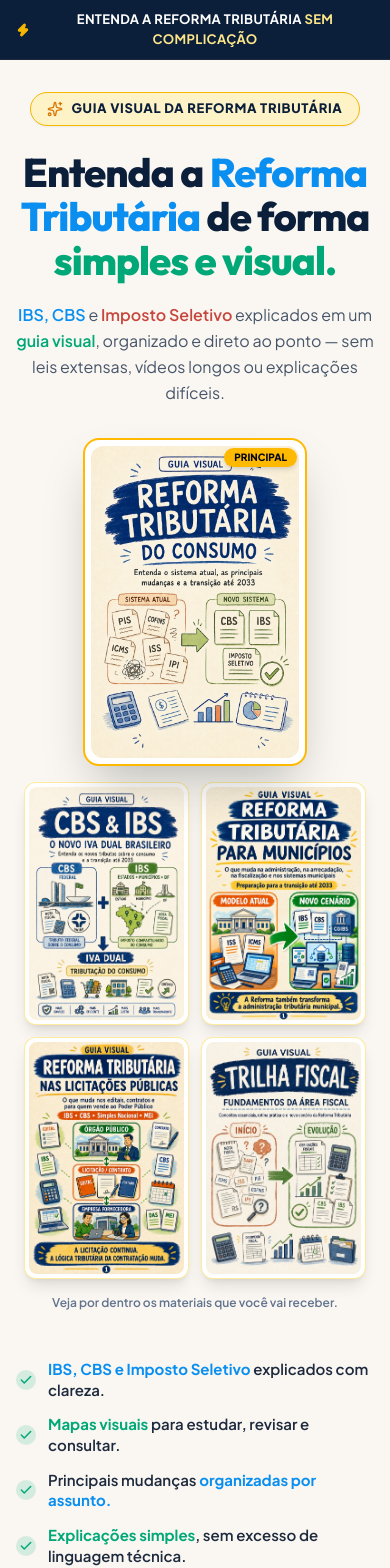
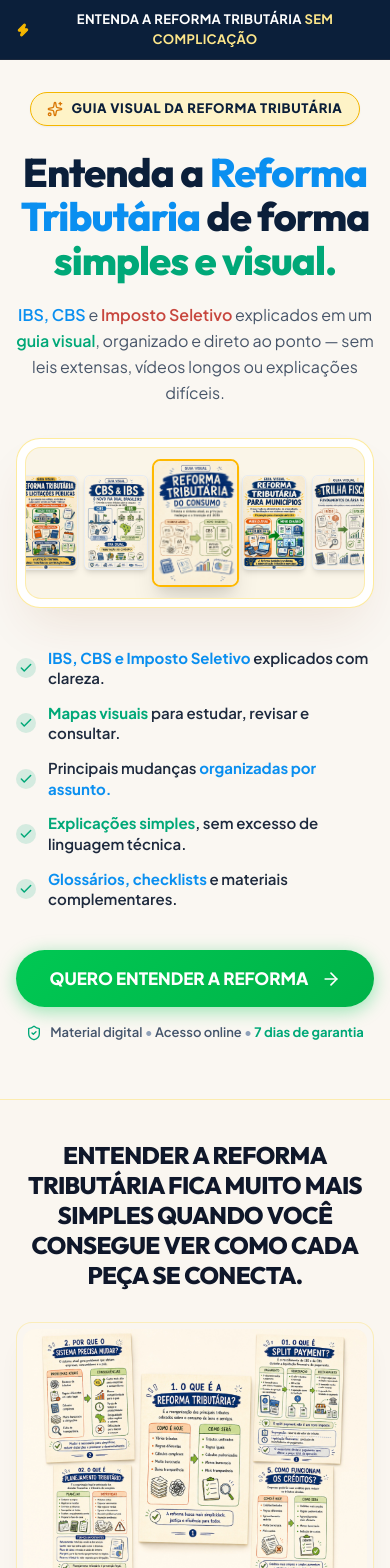
Before and after one commit to henriquecarreto/REFORMA-TRIBUTARIA, a React (Vite) app: page / in a window 390 px wide. Shown: the top 1568 px of the page. Built offline with nearby package versions, Linux system fonts and the light colour scheme.

Commit message:
feat(hero): unify 5 covers inside a single mockup frame with Consumo in center

```diff
--- a/src/components/HeroSection.tsx
+++ b/src/components/HeroSection.tsx
@@ -19,7 +19,7 @@ export const HeroSection: React.FC = () => {
       <div className="absolute top-0 right-0 w-96 h-96 bg-amber-100/50 rounded-full blur-3xl pointer-events-none -z-10" />
       <div className="absolute bottom-0 left-0 w-96 h-96 bg-blue-50/50 rounded-full blur-3xl pointer-events-none -z-10" />
 
-      <div className="max-w-5xl mx-auto px-4 sm:px-6 lg:px-8 flex flex-col items-center text-center">
+      <div className="max-w-4xl mx-auto px-4 sm:px-6 lg:px-8 flex flex-col items-center text-center">
 
         {/* 1. IDENTIFICAÇÃO DO PRODUTO */}
         <div className="inline-flex items-center gap-2 px-4 py-1.5 rounded-full bg-[#FEF3C7] border border-[#F5B700] text-[#0B1F3A] text-[13px] sm:text-sm font-extrabold uppercase tracking-wider mb-6 shadow-xs">
@@ -40,129 +40,71 @@ export const HeroSection: React.FC = () => {
           <span className="text-[#0A8FF0] font-semibold">IBS, CBS</span> e <span className="text-[#C7463E] font-semibold">Imposto Seletivo</span> explicados em um <span className="text-[#00A878] font-semibold">guia visual</span>, organizado e direto ao ponto — sem leis extensas, vídeos longos ou explicações difíceis.
         </p>
 
-        {/* 4. COMPOSIÇÃO DAS 5 CAPAS (COM A CAPA DO CONSUMO AO CENTRO) */}
-        <div className="w-full max-w-4xl mb-12 px-2">
-          {/* Desktop & Tablet Showcase (5 Capas Lado a Lado / Leque 3D) */}
-          <div className="hidden md:flex items-center justify-center gap-3 lg:gap-4 relative py-4">
+        {/* 4. QUADRO ÚNICO DO MATERIAL (UNIFIED SINGLE CARD FRAME CONTAINING ALL 5 COVERS WITH CONSUMO IN CENTER) */}
+        <div className="w-full max-w-3xl mb-10">
+          <div className="relative w-full bg-white p-2 sm:p-3 rounded-3xl border border-amber-200/80 shadow-2xl shadow-amber-900/10 transition-transform duration-300 hover:scale-[1.01]">
+            <div className="rounded-2xl overflow-hidden bg-[#FAF5E8] p-2.5 sm:p-4 border border-amber-200/60 relative">
 
-            {/* Capa Esquerda Externa (Licitações) */}
-            <div className="w-1/5 transform -rotate-6 transition-all duration-300 hover:rotate-0 hover:scale-105 hover:z-40 shadow-xl rounded-xl overflow-hidden bg-white p-1 border border-amber-200/80">
+              {/* COMPOSIÇÃO ÚNICA DAS 5 CAPAS LADO A LADO */}
+              <div className="flex items-center justify-center gap-1.5 sm:gap-3 py-1 sm:py-2">
+
+                {/* 1. Licitações Públicas (Esquerda Externa) */}
+                <div className="w-1/5 shrink-0 shadow-md rounded-md sm:rounded-lg overflow-hidden border border-slate-200/80 bg-white">
                   <img
                     src="/hero/capas/capa-03-licitacoes.jpg"
                     alt="Reforma Tributária nas Licitações Públicas"
-                className="w-full h-auto rounded-lg object-cover"
+                    className="w-full h-auto object-cover"
                     loading="eager"
                   />
                 </div>
 
-            {/* Capa Esquerda Interna (CBS & IBS) */}
-            <div className="w-1/5 transform -rotate-3 transition-all duration-300 hover:rotate-0 hover:scale-105 hover:z-40 shadow-xl rounded-xl overflow-hidden bg-white p-1 border border-amber-200/80">
+                {/* 2. CBS & IBS (Esquerda Interna) */}
+                <div className="w-1/5 shrink-0 shadow-md rounded-md sm:rounded-lg overflow-hidden border border-slate-200/80 bg-white">
                   <img
                     src="/hero/capas/capa-01-cbs-ibs.jpg"
-                alt="Guia Visual CBS & IBS - O Novo IVA Dual"
-                className="w-full h-auto rounded-lg object-cover"
+                    alt="Guia Visual CBS & IBS"
+                    className="w-full h-auto object-cover"
                     loading="eager"
                   />
                 </div>
 
-            {/* CAPA CENTRAL EM DESTAQUE (REFORMA TRIBUTÁRIA DO CONSUMO) */}
-            <div className="w-1/4 z-30 transform scale-110 shadow-2xl rounded-2xl overflow-hidden bg-white p-1.5 border-2 border-amber-400 ring-4 ring-amber-400/20 transition-all duration-300 hover:scale-115">
-              <div className="absolute top-2 right-2 bg-amber-400 text-slate-950 font-black text-[10px] uppercase px-2 py-0.5 rounded-full shadow-md z-10">
-                Principal
-              </div>
+                {/* 3. REFORMA TRIBUTÁRIA DO CONSUMO (CAPA CENTRAL EM DESTAQUE) */}
+                <div className="w-[26%] shrink-0 shadow-xl rounded-lg sm:rounded-xl overflow-hidden border-2 border-amber-400 bg-white transform scale-105 z-10">
                   <img
                     src="/hero/capas/capa-05-consumo.jpg"
                     alt="Reforma Tributária do Consumo - Guia Principal"
-                className="w-full h-auto rounded-xl object-cover"
+                    className="w-full h-auto object-cover"
                     loading="eager"
                   />
                 </div>
 
-            {/* Capa Direita Interna (Municípios) */}
-            <div className="w-1/5 transform rotate-3 transition-all duration-300 hover:rotate-0 hover:scale-105 hover:z-40 shadow-xl rounded-xl overflow-hidden bg-white p-1 border border-amber-200/80">
+                {/* 4. Municípios (Direita Interna) */}
+                <div className="w-1/5 shrink-0 shadow-md rounded-md sm:rounded-lg overflow-hidden border border-slate-200/80 bg-white">
                   <img
                     src="/hero/capas/capa-02-municipios.jpg"
                     alt="Reforma Tributária para Municípios"
-                className="w-full h-auto rounded-lg object-cover"
+                    className="w-full h-auto object-cover"
                     loading="eager"
                   />
                 </div>
 
-            {/* Capa Direita Externa (Trilha Fiscal) */}
-            <div className="w-1/5 transform rotate-6 transition-all duration-300 hover:rotate-0 hover:scale-105 hover:z-40 shadow-xl rounded-xl overflow-hidden bg-white p-1 border border-amber-200/80">
+                {/* 5. Trilha Fiscal (Direita Externa) */}
+                <div className="w-1/5 shrink-0 shadow-md rounded-md sm:rounded-lg overflow-hidden border border-slate-200/80 bg-white">
                   <img
                     src="/hero/capas/capa-04-trilha-fiscal.jpg"
-                alt="Trilha Fiscal - Fundamentos da Área Fiscal"
-                className="w-full h-auto rounded-lg object-cover"
+                    alt="Trilha Fiscal"
+                    className="w-full h-auto object-cover"
                     loading="eager"
                   />
                 </div>
 
               </div>
 
-          {/* Mobile Showcase (Capa Central em Destaque + 4 Capas em Grid 2x2) */}
-          <div className="flex md:hidden flex-col items-center gap-4">
-
-            {/* CAPA CENTRAL EM DESTAQUE NO MOBILE */}
-            <div className="w-56 sm:w-64 shadow-2xl rounded-2xl overflow-hidden bg-white p-1.5 border-2 border-amber-400 relative">
-              <div className="absolute top-2 right-2 bg-amber-400 text-slate-950 font-black text-[10px] uppercase px-2.5 py-0.5 rounded-full shadow-md z-10">
-                Principal
             </div>
-              <img
-                src="/hero/capas/capa-05-consumo.jpg"
-                alt="Reforma Tributária do Consumo - Guia Principal"
-                className="w-full h-auto rounded-xl object-cover"
-                loading="eager"
-              />
-            </div>
-
-            {/* AS OUTRAS 4 CAPAS EM GRID 2X2 NO MOBILE */}
-            <div className="grid grid-cols-2 gap-3 w-full max-w-sm">
-              <div className="shadow-lg rounded-xl overflow-hidden bg-white p-1 border border-amber-200/80">
-                <img
-                  src="/hero/capas/capa-01-cbs-ibs.jpg"
-                  alt="Guia Visual CBS & IBS"
-                  className="w-full h-auto rounded-lg object-cover"
-                  loading="lazy"
-                />
-              </div>
-
-              <div className="shadow-lg rounded-xl overflow-hidden bg-white p-1 border border-amber-200/80">
-                <img
-                  src="/hero/capas/capa-02-municipios.jpg"
-                  alt="Reforma Tributária para Municípios"
-                  className="w-full h-auto rounded-lg object-cover"
-                  loading="lazy"
-                />
-              </div>
-
-              <div className="shadow-lg rounded-xl overflow-hidden bg-white p-1 border border-amber-200/80">
-                <img
-                  src="/hero/capas/capa-03-licitacoes.jpg"
-                  alt="Licitações Públicas"
-                  className="w-full h-auto rounded-lg object-cover"
-                  loading="lazy"
-                />
-              </div>
-
-              <div className="shadow-lg rounded-xl overflow-hidden bg-white p-1 border border-amber-200/80">
-                <img
-                  src="/hero/capas/capa-04-trilha-fiscal.jpg"
-                  alt="Trilha Fiscal"
-                  className="w-full h-auto rounded-lg object-cover"
-                  loading="lazy"
-                />
           </div>
         </div>
 
-          </div>
-
-          <p className="text-xs font-semibold text-slate-500 mt-4 text-center">
-            Veja por dentro os materiais que você vai receber.
-          </p>
-        </div>
-
-        {/* 5. LISTA DE BENEFÍCIOS (ALINHADA À ESQUERDA DENTRO DO BLOCO CENTRALIZADO) */}
+        {/* 5. LISTA DE BENEFÍCIOS */}
         <div className="w-full max-w-xl mb-10">
           <ul className="space-y-3.5 text-left">
             <li className="flex items-center gap-3">
```
Lines whose indentation alone changed are shown as unchanged.
